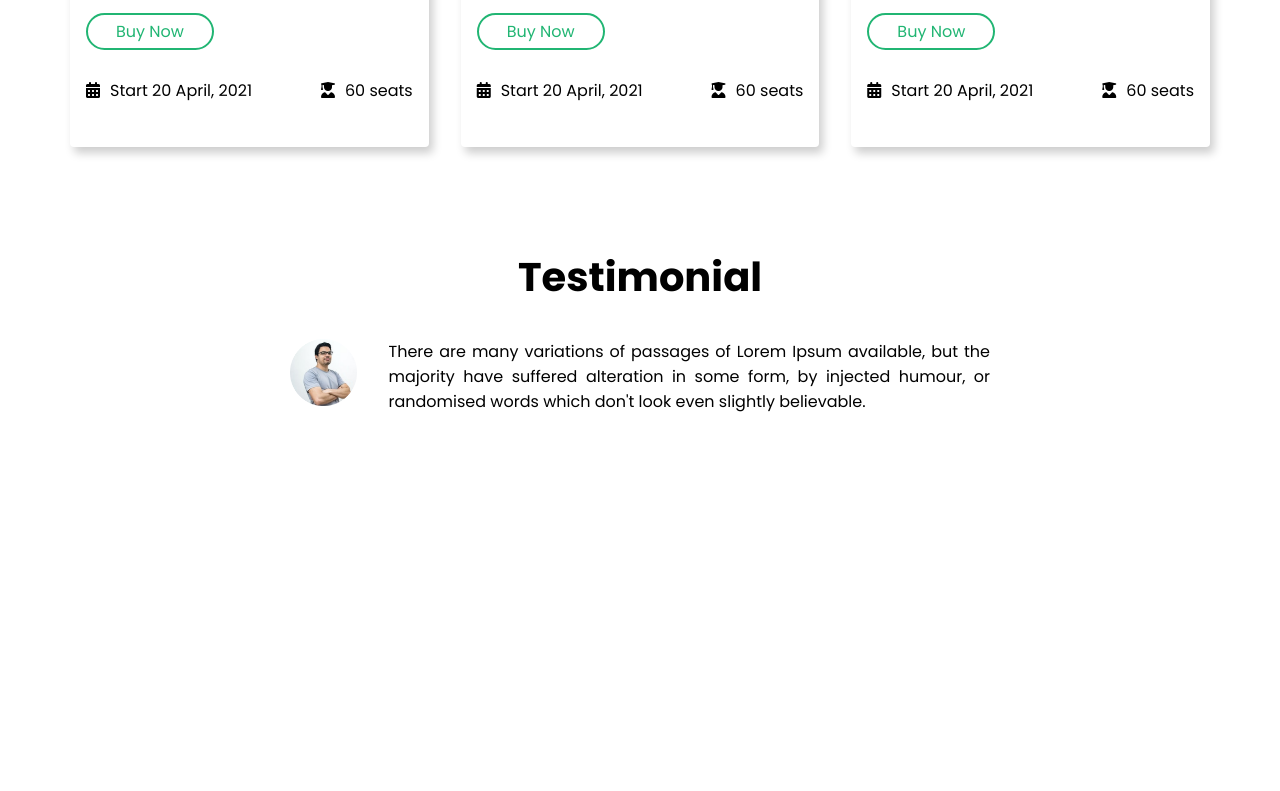
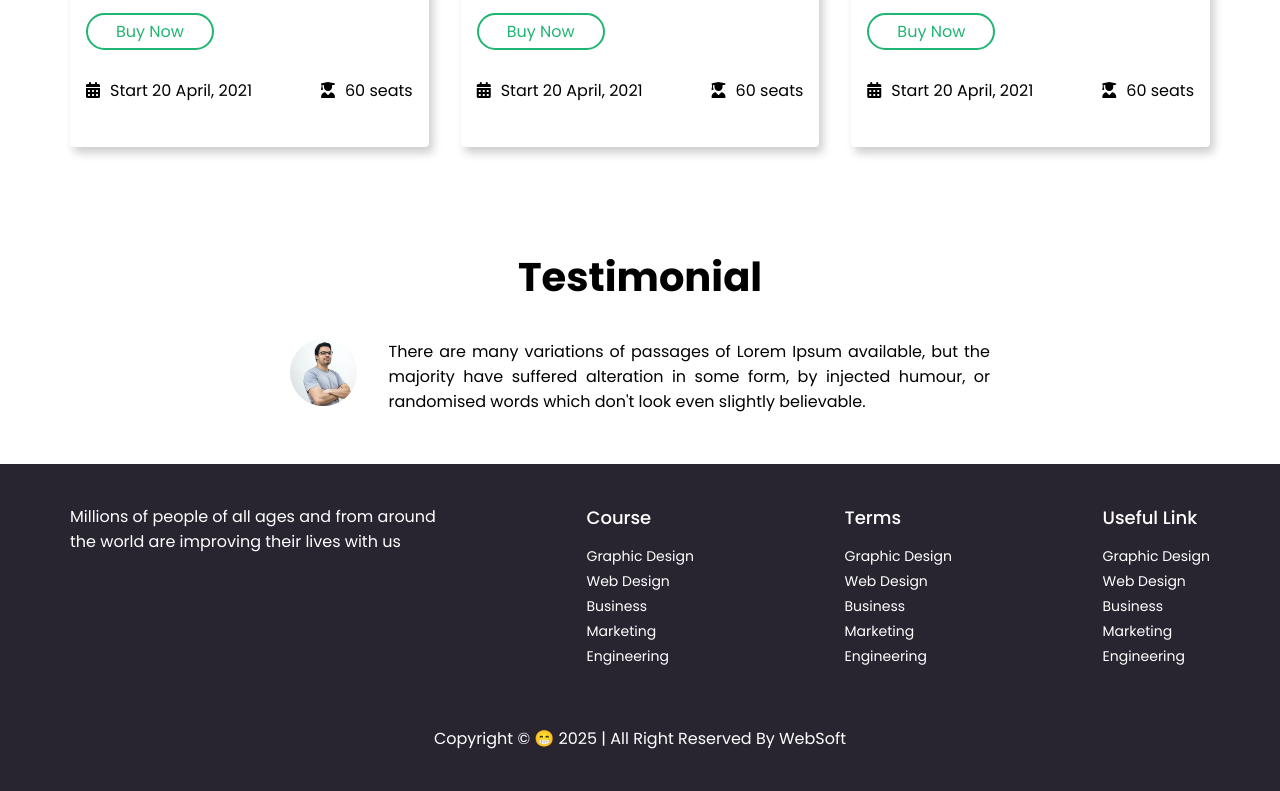
Before and after one commit to devshimul/e-school-education, a plain HTML site: page index.html in a window 1280 px wide. Shown: the part 1303-2094 px from the top of the page. Before the commit the page ends 1767 px from the top, so only its background shows below. Drawn offline with Linux system fonts and the light colour scheme.

Commit message:
E-school project completed

```diff
--- a/css/style.css
+++ b/css/style.css
@@ -185,3 +185,49 @@ img {
   text-align: justify;
 }
 /* Testimonial css end */
+/* Footer css start */
+.footer-section {
+  background-color: #282531;
+  padding: 40px 0;
+}
+
+.footer-main {
+  display: flex;
+  justify-content: space-between;
+}
+.footer-text {
+}
+.footer-text p {
+  color: #fff;
+}
+
+.footer-menu {
+}
+.menu-title {
+}
+.menu-title h4 {
+  color: #fff;
+  font-size: 18px;
+  font-weight: 500;
+  margin-bottom: 12px;
+}
+
+.menu-link {
+}
+.menu-link ul {
+  list-style-type: none;
+}
+.menu-link ul li {
+}
+.menu-link ul li a {
+  text-decoration: none;
+  color: #fff;
+  font-size: 14px;
+  font-weight: normal;
+}
+.copyright-text p {
+  color: #fff;
+  text-align: center;
+  margin-top: 58px;
+}
+/* Footer css end */
--- a/index.html
+++ b/index.html
@@ -200,5 +200,64 @@
       </div>
     </section>
     <!-- Testimonial section end -->
+    <!-- Footer section start -->
+    <footer class="footer-section">
+      <div class="container">
+        <div class="footer-main">
+          <div class="footer-text">
+            <p>
+              Millions of people of all ages and from around <br />
+              the world are improving their lives with us
+            </p>
+          </div>
+          <div class="footer-menu">
+            <div class="menu-title">
+              <h4>Course</h4>
+            </div>
+            <div class="menu-link">
+              <ul>
+                <li><a href="#">Graphic Design</a></li>
+                <li><a href="#">Web Design</a></li>
+                <li><a href="#">Business</a></li>
+                <li><a href="#">Marketing</a></li>
+                <li><a href="#">Engineering</a></li>
+              </ul>
+            </div>
+          </div>
+          <div class="footer-menu">
+            <div class="menu-title">
+              <h4>Terms</h4>
+            </div>
+            <div class="menu-link">
+              <ul>
+                <li><a href="#">Graphic Design</a></li>
+                <li><a href="#">Web Design</a></li>
+                <li><a href="#">Business</a></li>
+                <li><a href="#">Marketing</a></li>
+                <li><a href="#">Engineering</a></li>
+              </ul>
+            </div>
+          </div>
+          <div class="footer-menu">
+            <div class="menu-title">
+              <h4>Useful Link</h4>
+            </div>
+            <div class="menu-link">
+              <ul>
+                <li><a href="#">Graphic Design</a></li>
+                <li><a href="#">Web Design</a></li>
+                <li><a href="#">Business</a></li>
+                <li><a href="#">Marketing</a></li>
+                <li><a href="#">Engineering</a></li>
+              </ul>
+            </div>
+          </div>
+        </div>
+      </div>
+      <div class="copyright-text">
+        <p>Copyright &copy; &#128513; 2025 | All Right Reserved By WebSoft</p>
+      </div>
+    </footer>
+    <!-- Footer section end -->
   </body>
 </html>
```
